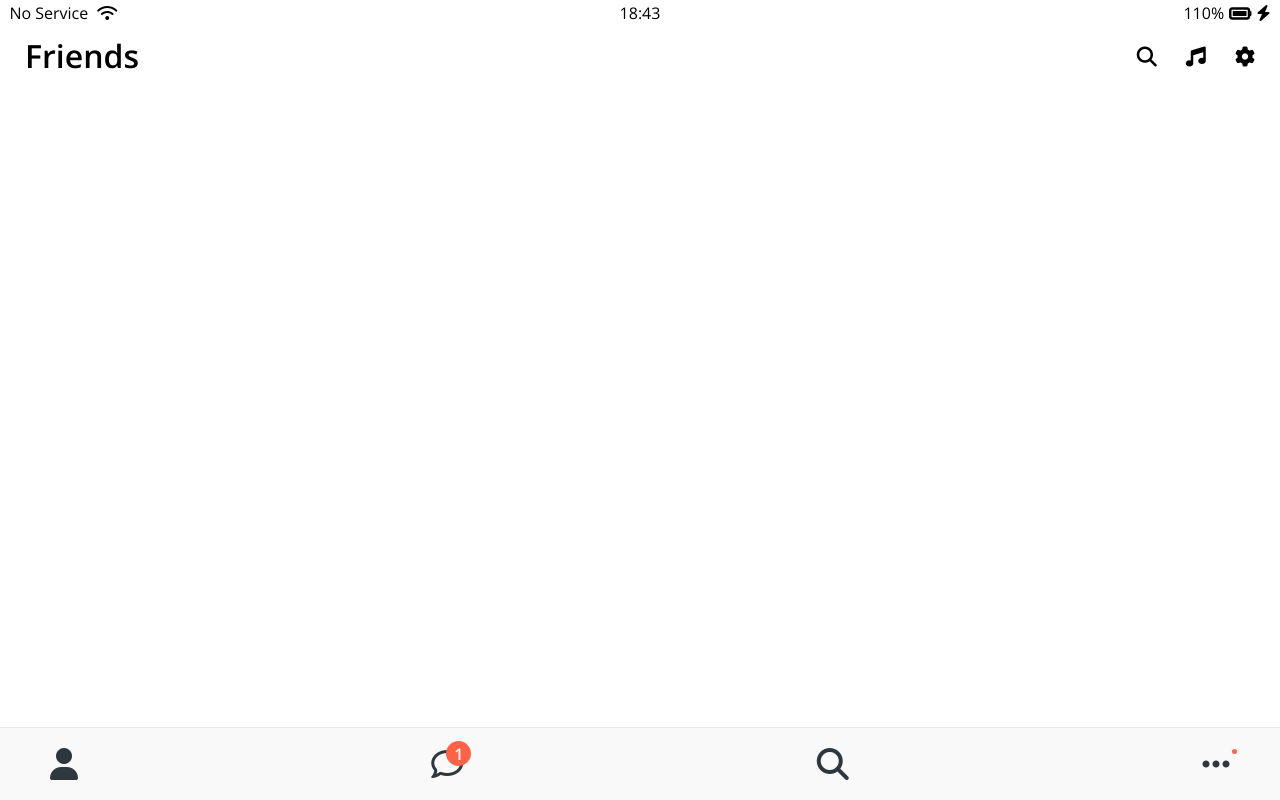
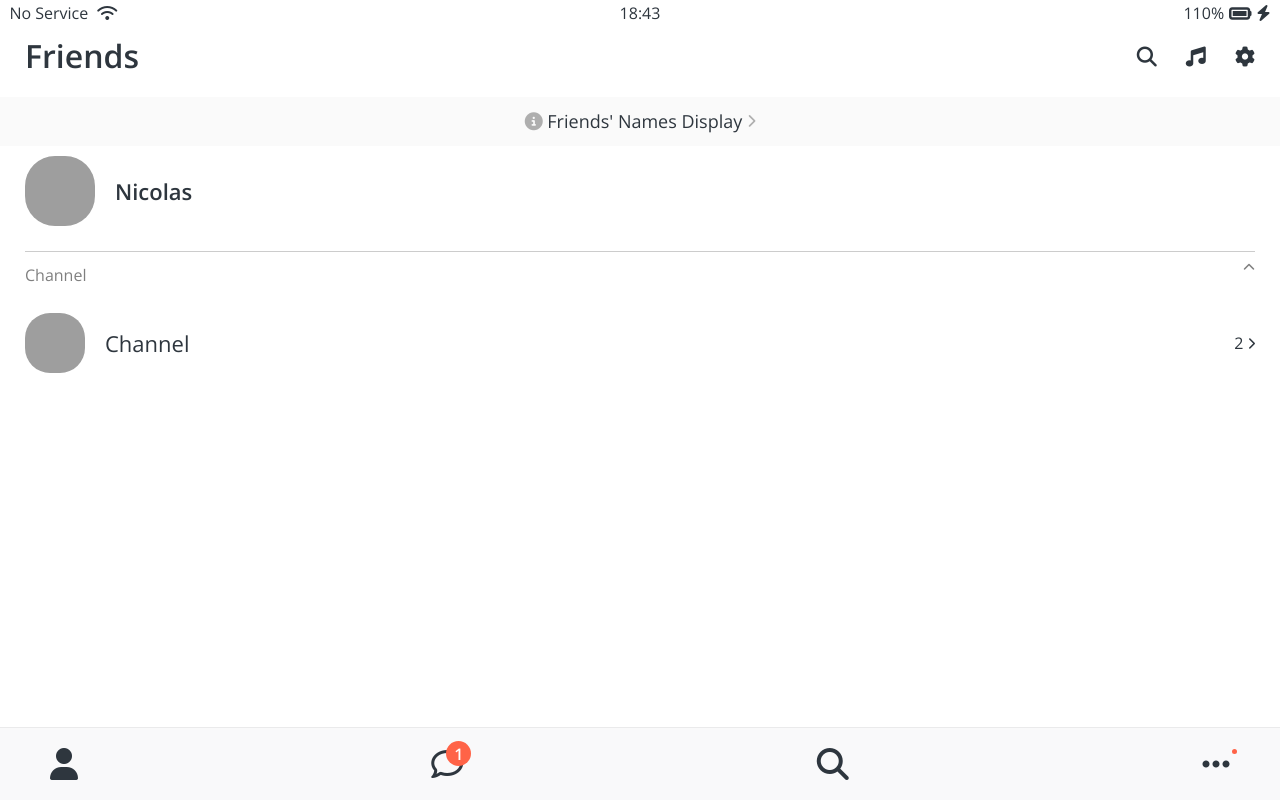
Before and after one commit to Jeongwon-Seok/kokoa-clone-2021, a plain HTML site: page friends.html in a window 1280 px wide. Drawn offline with nearby package versions, Linux system fonts and the light colour scheme; grey boxes are pictures that could not be loaded.

Commit message:
#11 Friends Screen fin

```diff
--- a/css/components/screen-header.css
+++ b/css/components/screen-header.css
@@ -2,7 +2,7 @@
   display: flex;
   justify-content: space-between;
   align-items: center;
-  padding: 25px;
+  padding: var(--horizontal-space);
   padding-top: 40px;
 }
 
--- /dev/null
+++ b/css/components/user-component.css
@@ -0,0 +1,45 @@
+.user-component {
+  justify-content: space-between;
+}
+
+.user-component,
+.user-component__column:first-child {
+  display: flex;
+  align-items: center;
+}
+
+.user-component__avatar {
+  width: 70px;
+  height: 70px;
+  border-radius: 27px;
+  margin-right: 20px;
+}
+
+.user-component__title {
+  font-weight: 600;
+  font-size: 22px;
+}
+
+.user-component__subtitle {
+  margin-top: 5px;
+  font-size: 17px;
+  color: rgba(0, 0, 0, 0.5);
+}
+
+.user-component__avatar--xl {
+  width: 70px;
+  height: 70px;
+  border-radius: 30px;
+  margin-right: 20px;
+}
+
+.user-component__avatar--sm {
+  width: 60px;
+  height: 60px;
+  border-radius: 25px;
+  margin-right: 20px;
+}
+
+.user-component__title--not-bold {
+  font-weight: 400;
+}
--- /dev/null
+++ b/css/screens/friends.css
@@ -0,0 +1,33 @@
+#friends-display-link {
+  text-align: center;
+  display: block;
+  background-color: #fafafa;
+  padding: 15px 0px;
+  font-size: 18px;
+  margin-bottom: 10px;
+}
+
+#friends-display-link i {
+  color: rgba(0, 0, 0, 0.3);
+}
+
+.friends-screen {
+  padding: 0px var(--horizontal-space);
+}
+
+.friends-screen__channel {
+  margin-top: 25px;
+  border-top: 1px solid rgba(0, 0, 0, 0.2);
+  padding-top: 15px;
+}
+
+.friends-screen__channel-header {
+  margin-bottom: 30px;
+  display: flex;
+  justify-content: space-between;
+  color: rgba(0, 0, 0, 0.5);
+}
+
+.friends-screen__channel-header:last-child {
+  color: rgba(0, 0, 0, 0.5);
+}
--- a/css/styles.css
+++ b/css/styles.css
@@ -6,10 +6,13 @@
 @import "components/status-bar.css";
 @import "components/nav-bar.css";
 @import "components/screen-header.css";
+@import "components/user-component.css";
 
 /* Screens */
 @import "screens/login.css";
+@import "screens/friends.css";
 
 body {
   font-family: "Open Sans", sans-serif;
+  color: #2e363e;
 }
--- a/css/variables.css
+++ b/css/variables.css
@@ -1,3 +1,4 @@
 :root {
   --yellow: #fae100;
+  --horizontal-space: 25px;
 }
--- a/friends.html
+++ b/friends.html
@@ -32,6 +32,51 @@
       </div>
     </header>
 
+    <a id="friends-display-link">
+      <i class="fas fa-info-circle"></i> Friends' Names Display
+      <i class="fas fa-chevron-right fa-xs"></i>
+    </a>
+
+    <main class="friends-screen">
+      <div class="user-component">
+        <div class="user-component__column">
+          <img
+            src="https://avatars3.githubusercontent.com/u/3612017"
+            class="user-component__avatar user-component__avatar--xl"
+          />
+          <div class="user-component__text">
+            <h4 class="user-component__title">Nicolas</h4>
+            <!-- <h6 class="user-component__subtitle">this text whatever</h6> -->
+          </div>
+        </div>
+        <div class="user-component__column"></div>
+      </div>
+      <div class="friends-screen__channel">
+        <div class="friends-screen__channel-header">
+          <span>Channel</span>
+          <i class="fas fa-chevron-up fa-xs"></i>
+        </div>
+        <div class="user-component">
+          <div class="user-component__column">
+            <img
+              src="https://avatars3.githubusercontent.com/u/3612017"
+              class="user-component__avatar user-component__avatar--sm"
+            />
+            <div class="user-component__text">
+              <h4 class="user-component__title user-component__title--not-bold">
+                Channel
+              </h4>
+              <!-- <h6 class="user-component__subtitle">this text whatever</h6> -->
+            </div>
+          </div>
+          <div class="user-component__column">
+            <span>2</span>
+            <i class="fas fa-chevron-right fa-xs"></i>
+          </div>
+        </div>
+      </div>
+    </main>
+
     <nav class="nav">
       <ul class="nav__list">
         <li class="nav__btn">
```
